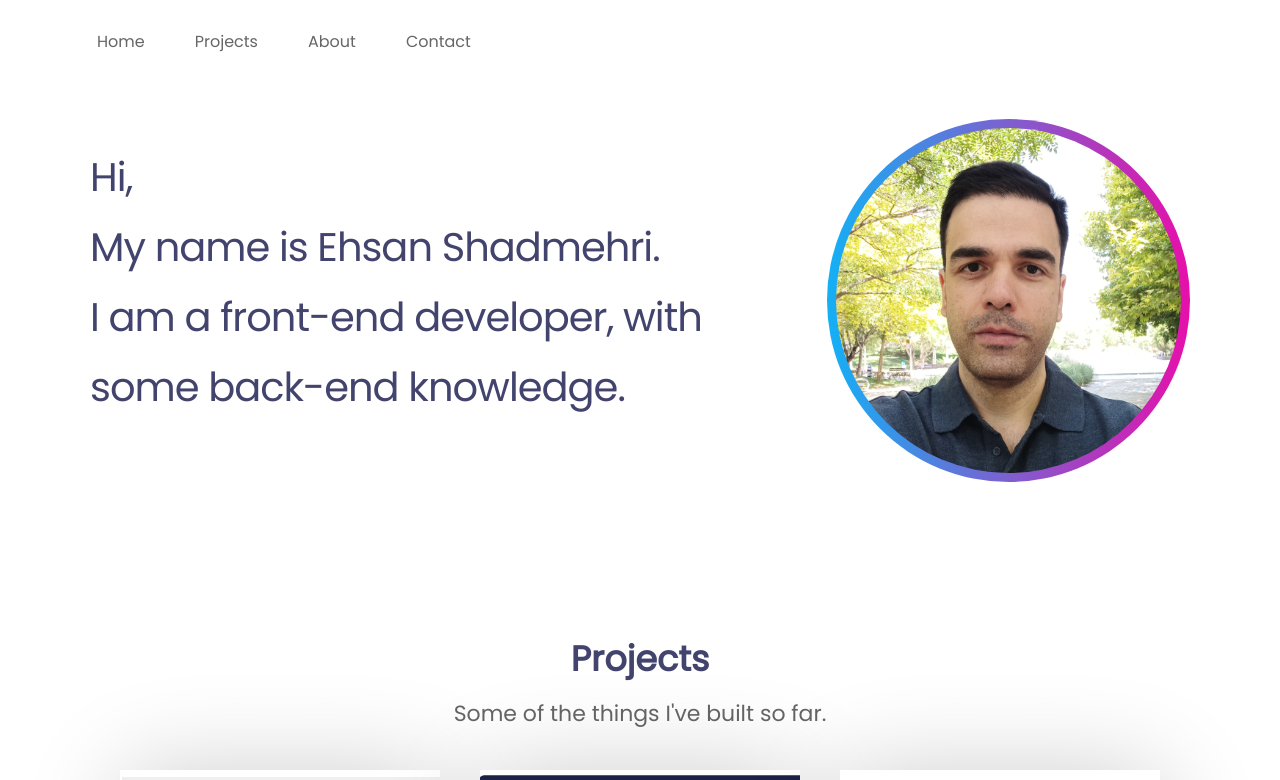
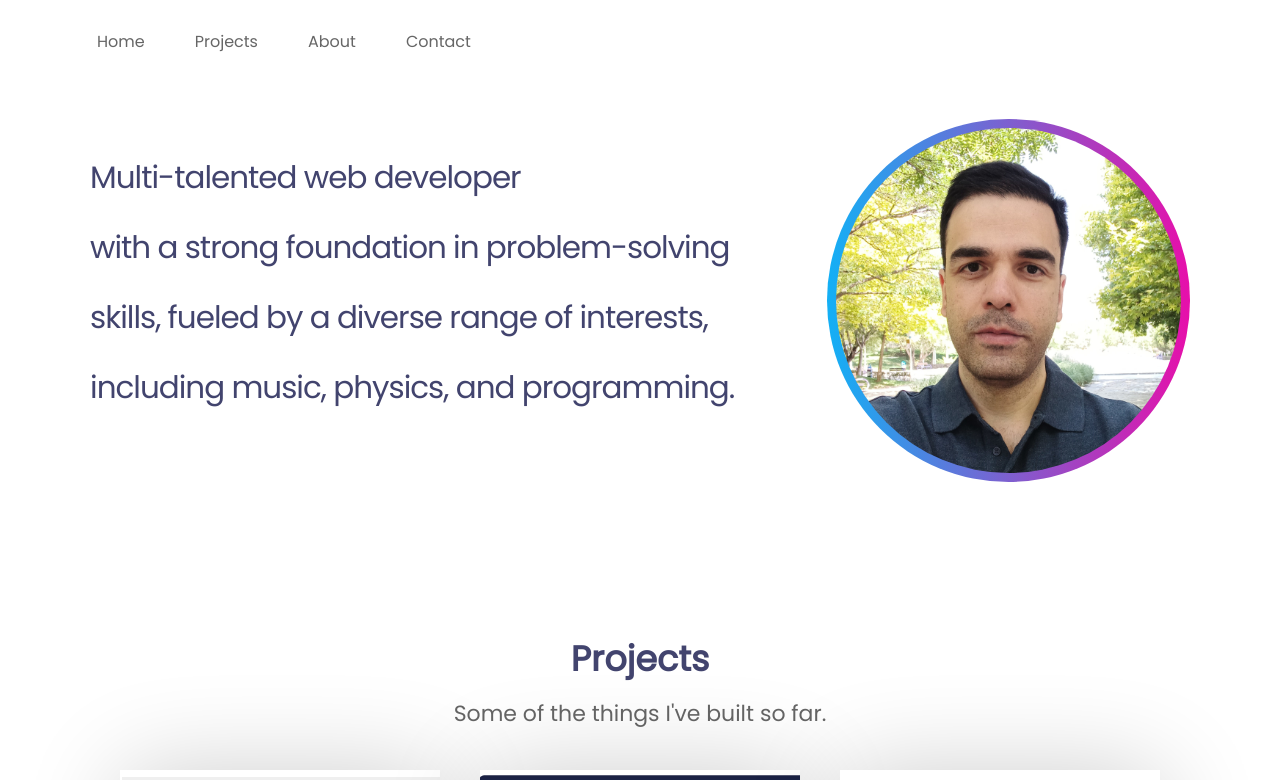
Before and after one commit to ehsansh/portfolio, a React (Create React App) app: page / in a window 1280 px wide. Shown: the top 780 px of the page. Built offline with nearby package versions, Linux system fonts and the light colour scheme.

Commit message:
change tagline of the homepage

```diff
--- a/src/components/Home.js
+++ b/src/components/Home.js
@@ -8,13 +8,13 @@ const Home = () => {
         <div className='Home'>
             <section className='intro'>
                 <p className='text'>
-                    Hi, <br />
-                    My name is Ehsan Shadmehri.
+                    Multi-talented web developer
                     <br />
-                    I am a front-end developer, with
+                    with a strong foundation in problem-solving
                     <br />
-                    some back-end knowledge.
+                    skills, fueled by a diverse range of interests,
                     <br />
+                    including music, physics, and programming.
                 </p>
                 <div className='img'>
                     <img
--- a/src/components/styles/Home.scss
+++ b/src/components/styles/Home.scss
@@ -24,7 +24,7 @@
             }
         }
         p {
-            font-size: $big-font;
+            font-size: 31px;
             line-height: 70px;
             letter-spacing: -1px;
             color: $blue;
```
